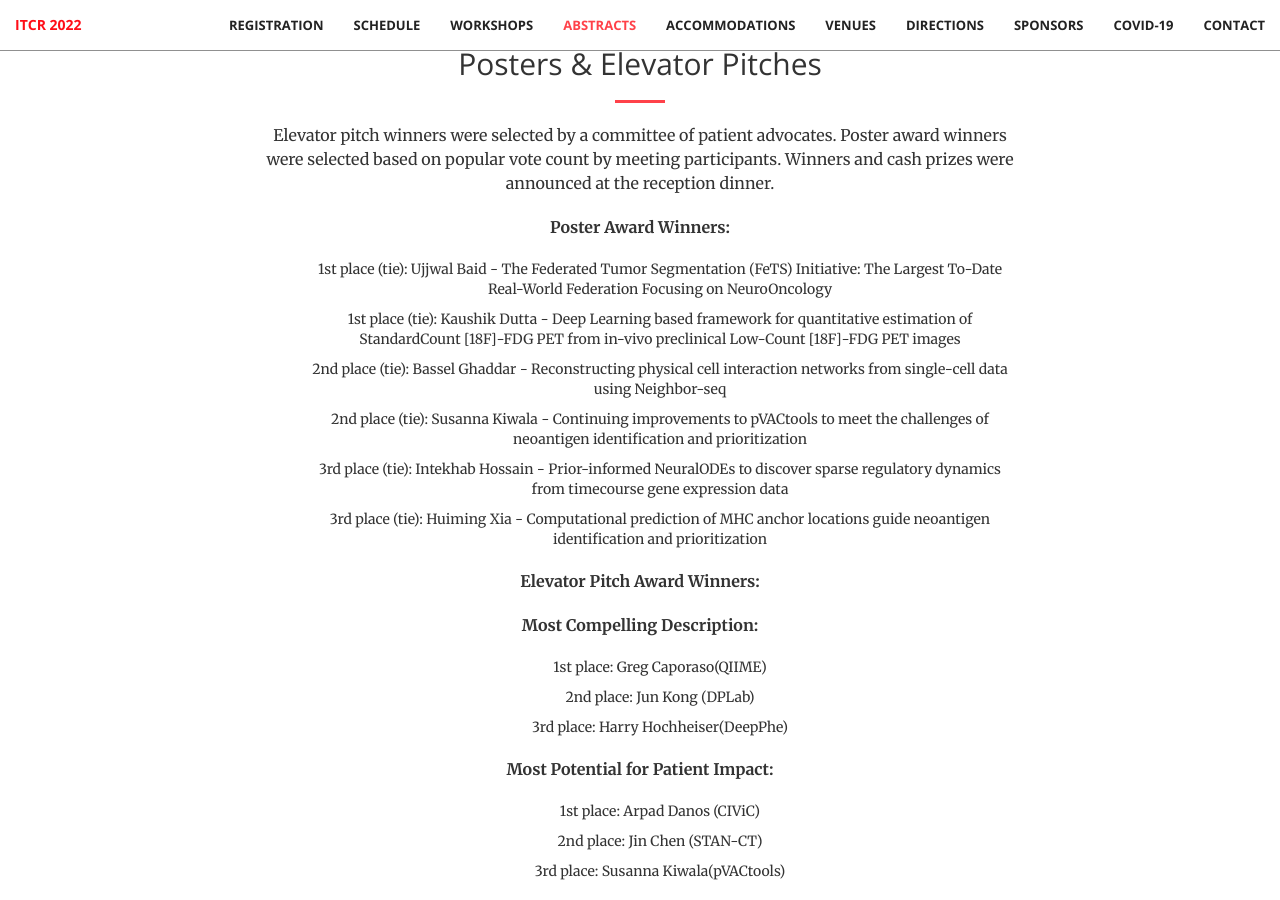
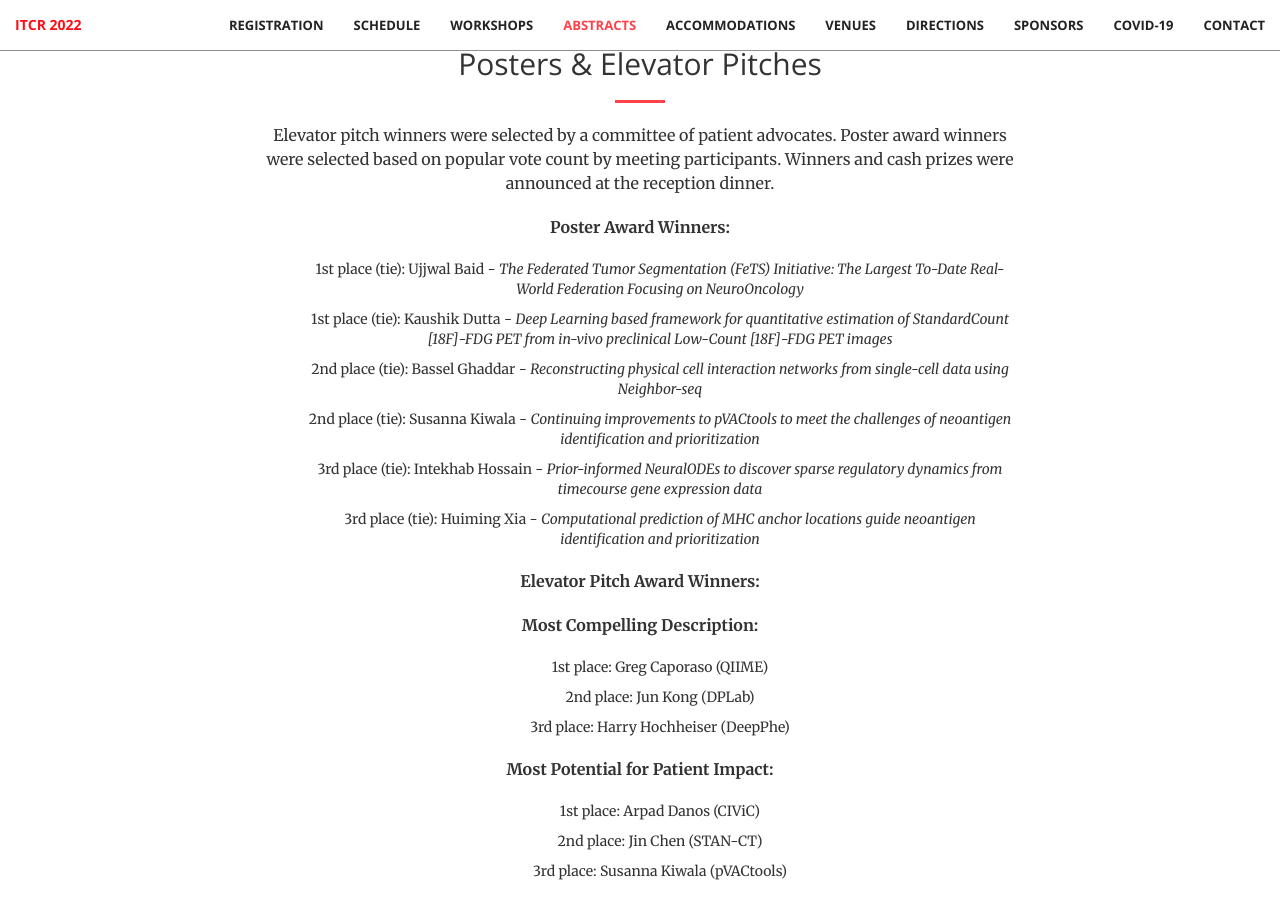
Before and after one commit to griffithlab/itcr2022, a Jekyll site: the page built from index.html, in a window 1280 px wide and 900 px high, scrolled down 3249 px. Built offline with Jekyll 4.4.1, drawn with Linux system fonts in a browser that asks for light colours.

Commit message:
more formatting of award winners

```diff
--- a/_includes/abstracts.html
+++ b/_includes/abstracts.html
@@ -6,25 +6,25 @@
                 <hr class="primary">
                 <p>Elevator pitch winners were selected by a committee of patient advocates. Poster award winners were selected based on popular vote count by meeting participants. Winners and cash prizes were announced at the reception dinner.</p>
                 <p><b>Poster Award Winners:</b>
-                   <ul>1st place (tie): Ujjwal Baid - The Federated Tumor Segmentation (FeTS) Initiative: The Largest To-Date Real-World Federation Focusing on NeuroOncology</ul>
-                   <ul>1st place (tie): Kaushik Dutta - Deep Learning based framework for quantitative estimation of StandardCount [18F]-FDG PET from in-vivo preclinical Low-Count [18F]-FDG PET images</ul>
-                   <ul>2nd place (tie): Bassel Ghaddar - Reconstructing physical cell interaction networks from single-cell data using Neighbor-seq</ul>
-                   <ul>2nd place (tie): Susanna Kiwala - Continuing improvements to pVACtools to meet the challenges of neoantigen identification and prioritization</ul>
-                   <ul>3rd place (tie): Intekhab Hossain - Prior-informed NeuralODEs to discover sparse regulatory dynamics from timecourse gene expression data</ul>
-                   <ul>3rd place (tie): Huiming Xia - Computational prediction of MHC anchor locations guide neoantigen identification and prioritization</ul>
+                   <ul>1st place (tie): Ujjwal Baid - <em>The Federated Tumor Segmentation (FeTS) Initiative: The Largest To-Date Real-World Federation Focusing on NeuroOncology</em></ul>
+                   <ul>1st place (tie): Kaushik Dutta - <em>Deep Learning based framework for quantitative estimation of StandardCount [18F]-FDG PET from in-vivo preclinical Low-Count [18F]-FDG PET images</em></ul>
+                   <ul>2nd place (tie): Bassel Ghaddar - <em>Reconstructing physical cell interaction networks from single-cell data using Neighbor-seq</em></ul>
+                   <ul>2nd place (tie): Susanna Kiwala - <em>Continuing improvements to pVACtools to meet the challenges of neoantigen identification and prioritization</em></ul>
+                   <ul>3rd place (tie): Intekhab Hossain - <em>Prior-informed NeuralODEs to discover sparse regulatory dynamics from timecourse gene expression data</em></ul>
+                   <ul>3rd place (tie): Huiming Xia - <em>Computational prediction of MHC anchor locations guide neoantigen identification and prioritization</em></ul>
                 </p>
                 <p><b>Elevator Pitch Award Winners:</b></p>
 
                 <p><b>Most Compelling Description:</b>
-                   <ul>1st place: Greg Caporaso(QIIME)</ul>
+                   <ul>1st place: Greg Caporaso (QIIME)</ul>
                    <ul>2nd place: Jun Kong (DPLab)</ul>
-                   <ul>3rd place: Harry Hochheiser(DeepPhe)</ul>
+                   <ul>3rd place: Harry Hochheiser (DeepPhe)</ul>
                 </p>
                 <p>
                    <b>Most Potential for Patient Impact:</b>
                    <ul>1st place: Arpad Danos (CIViC)</ul>
                    <ul>2nd place: Jin Chen (STAN-CT)</ul>
-                   <ul>3rd place: Susanna Kiwala(pVACtools)</ul>
+                   <ul>3rd place: Susanna Kiwala (pVACtools)</ul>
                 </p>
             </div>
         </div>
```
